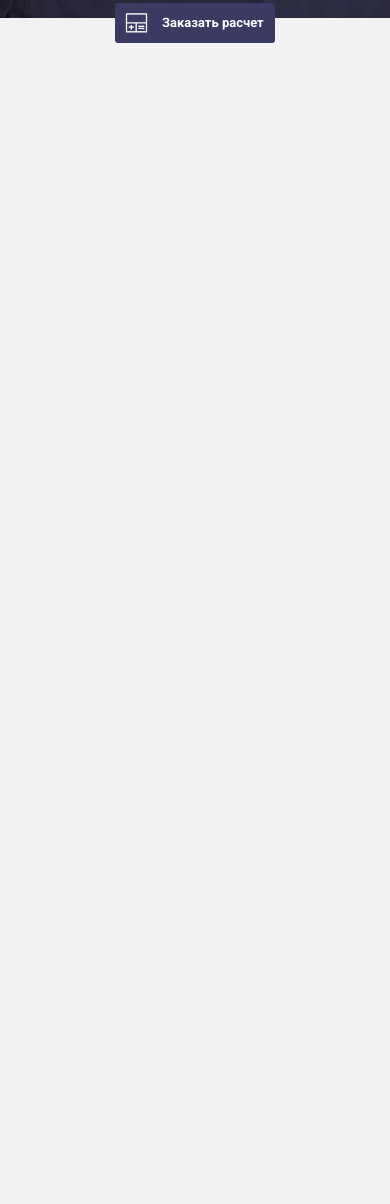
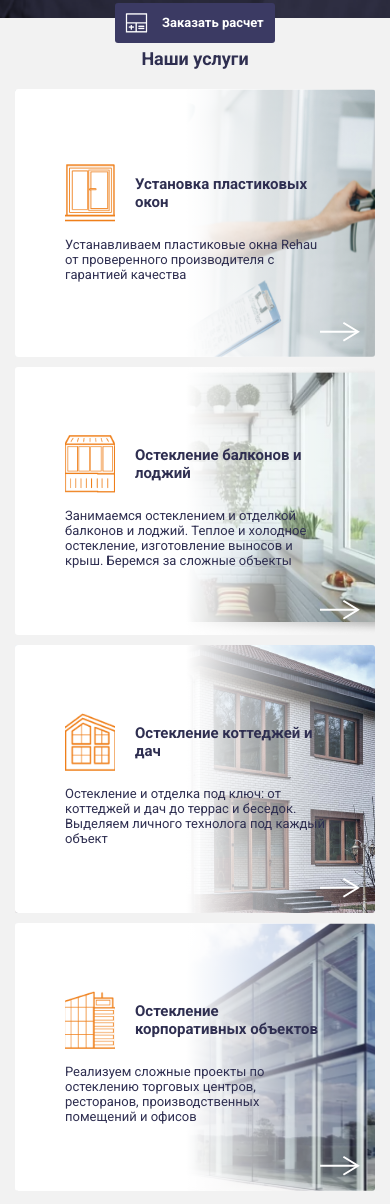
Before and after one commit to rupersuper/Okna-House, a plain HTML site: page index.html in a window 390 px wide. Shown: the part 793-1997 px from the top of the page. Before the commit the page ends 844 px from the top, so only its background shows below. Drawn offline with Linux system fonts and the light colour scheme.

Commit message:
add services block

```diff
--- a/index.html
+++ b/index.html
@@ -168,6 +168,85 @@
 		</div>
 	</header>
 
+	<main class="main">
+		<section class="services">
+			<div class="container">
+				<h3 class="title">Наши услуги</h3>
+				<div class="services_cards">
+					<div class="services_card">
+						<img class="services_card-img" src="images/services_1.png" alt="">
+						<div class="services_item">
+							<div class="services_item-titles">
+								<img src="images/services_item-1.png" alt="">
+								<h4 class="services_item-title">Установка пластиковых окон</h4>
+							</div>
+							<p class="services_item-text">
+								Устанавливаем пластиковые окна Rehau от проверенного производителя с гарантией качества
+							</p>
+						</div>
+						<svg class="services_card-icon" xmlns="http://www.w3.org/2000/svg" width="40" height="21"
+							viewBox="0 0 40 21" fill="none">
+							<path d="M23.3846 1.75L38 10.75L23.3846 19.75" stroke-width="2" />
+							<path d="M0 10.75H37.0256" stroke-width="2" />
+						</svg>
+					</div>
+					<div class="services_card">
+						<img class="services_card-img" src="images/services_2.png" alt="">
+						<div class="services_item">
+							<div class="services_item-titles">
+								<img src="images/services_item-2.png" alt="">
+								<h4 class="services_item-title">Остекление балконов и лоджий
+								</h4>
+							</div>
+							<p class="services_item-text">
+								Занимаемся остеклением и отделкой балконов и лоджий. Теплое и холодное остекление, изготовление выносов и крыш. Беремся за сложные объекты
+							</p>
+						</div>
+						<svg class="services_card-icon" xmlns="http://www.w3.org/2000/svg" width="40" height="21"
+							viewBox="0 0 40 21" fill="none">
+							<path d="M23.3846 1.75L38 10.75L23.3846 19.75" stroke-width="2" />
+							<path d="M0 10.75H37.0256" stroke-width="2" />
+						</svg>
+					</div>
+					<div class="services_card">
+						<img class="services_card-img" src="images/services_3.png" alt="">
+						<div class="services_item">
+							<div class="services_item-titles">
+								<img src="images/services_item-3.png" alt="">
+								<h4 class="services_item-title">Остекление коттеджей и дач</h4>
+							</div>
+							<p class="services_item-text">
+								Остекление и отделка под ключ: от коттеджей и дач до террас и беседок. Выделяем личного технолога под каждый объект
+							</p>
+						</div>
+						<svg class="services_card-icon" xmlns="http://www.w3.org/2000/svg" width="40" height="21"
+							viewBox="0 0 40 21" fill="none">
+							<path d="M23.3846 1.75L38 10.75L23.3846 19.75" stroke-width="2" />
+							<path d="M0 10.75H37.0256" stroke-width="2" />
+						</svg>
+					</div>
+					<div class="services_card">
+						<img class="services_card-img" src="images/services_4.png" alt="">
+						<div class="services_item">
+							<div class="services_item-titles">
+								<img src="images/services_item-4.png" alt="">
+								<h4 class="services_item-title">Остекление корпоративных объектов</h4>
+							</div>
+							<p class="services_item-text">
+								Реализуем сложные проекты по остеклению торговых центров, ресторанов, производственных помещений и офисов
+							</p>
+						</div>
+						<svg class="services_card-icon" xmlns="http://www.w3.org/2000/svg" width="40" height="21"
+							viewBox="0 0 40 21" fill="none">
+							<path d="M23.3846 1.75L38 10.75L23.3846 19.75" stroke-width="2" />
+							<path d="M0 10.75H37.0256" stroke-width="2" />
+						</svg>
+					</div>
+				</div>
+			</div>
+		</section>
+	</main>
+
 	<script src="script/script.js"></script>
 </body>
 
--- a/style/media.css
+++ b/style/media.css
@@ -51,6 +51,10 @@
   .header_left {
     width: 100%;
   }
+
+  .services_card {
+    width: 90%;
+  }
 }
 
 @media (max-width: 768px) {
@@ -80,6 +84,10 @@
 
   .header_title {
     margin-bottom: 40px;
+  }
+
+  .services_card {
+    width: 100%;
   }
 }
 
@@ -147,6 +155,32 @@
   .header_card {
     width: 40%;
   }
+
+  .services {
+    padding: 50px 0;
+  }
+
+  .title {
+    font-size: 22px;
+  }
+
+  .services_cards {
+    margin-top: 30px;
+  }
+
+  .services_item-title {
+    font-size: 18px;
+  }
+
+  .services_item-text {
+    margin-top: 15px;
+  }
+
+  .services_item-titles img {
+    width: 50px;
+    height: 58px;
+    object-fit: cover;
+  }
 }
 
 @media (max-width: 450px) {
@@ -205,6 +239,11 @@
   .header {
     height: 737px;
   }
+
+  .services_card-icon {
+    right: 15px;
+    bottom: 15px;
+  }
 }
 
 @media (max-width: 400px) {
@@ -214,10 +253,30 @@
 
   .header_title,
   .header_span {
-	font-size: 18px;
+    font-size: 18px;
   }
 
   .header_card-text {
-	font-size: 13px;
+    font-size: 13px;
+  }
+
+  .services {
+    padding: 30px 0;
+  }
+
+  .title {
+    font-size: 18px;
+  }
+
+  .services_cards {
+    margin-top: 20px;
+  }
+
+  .services_item-title {
+    font-size: 15px;
+  }
+
+  .services_item-text {
+    font-size: 13px;
   }
 }
--- a/style/style.css
+++ b/style/style.css
@@ -47,6 +47,7 @@ span {
 .title {
   font-size: 24px;
   font-weight: 700;
+  text-align: center;
 }
 
 .nav {
@@ -404,3 +405,90 @@ span {
   display: flex;
   margin: 25px auto 0;
 }
+
+/* services */
+/* services */
+/* services */
+/* services */
+/* services */
+/* services */
+
+.main {
+}
+
+.services {
+  position: relative;
+  padding: 70px 0 100px;
+}
+
+.title {
+}
+
+.services_cards {
+  margin-top: 50px;
+  display: flex;
+  gap: 10px;
+  justify-content: center;
+  align-items: center;
+  flex-wrap: wrap;
+}
+
+.services_card {
+  width: 48%;
+  height: 268px;
+  position: relative;
+}
+
+.services_card-img {
+  width: 100%;
+  height: 100%;
+  object-fit: cover;
+  border-radius: 3px;
+}
+
+.services_item {
+  position: absolute;
+  inset: 0;
+  width: 100%;
+  height: 100%;
+  border-radius: 3px;
+  background: linear-gradient(
+    90deg,
+    #fff 47.56%,
+    rgba(255, 255, 255, 0) 98.81%
+  );
+  display: flex;
+  flex-direction: column;
+  justify-content: center;
+  padding: 0 50px;
+}
+
+.services_item-titles {
+  display: flex;
+  align-items: center;
+  gap: 20px;
+}
+
+.services_item-title {
+  font-size: 24px;
+  font-weight: 700;
+  max-width: 260px;
+}
+
+.services_item-text {
+  max-width: 303px;
+  margin-top: 30px;
+}
+
+.services_card-icon {
+  position: absolute;
+  bottom: 30px;
+  right: 30px;
+  cursor: pointer;
+  transition: 0.5s;
+  stroke: white;
+}
+
+.services_card:hover .services_card-icon {
+  stroke: #ef7f1a;
+}
```
Also changed, not shown: images/services_1.png (added), images/services_2.png (added), images/services_3.png (added), images/services_4.png (added), images/services_item-1.png (added), images/services_item-2.png (added), images/services_item-3.png (added), images/services_item-4.png (added).
